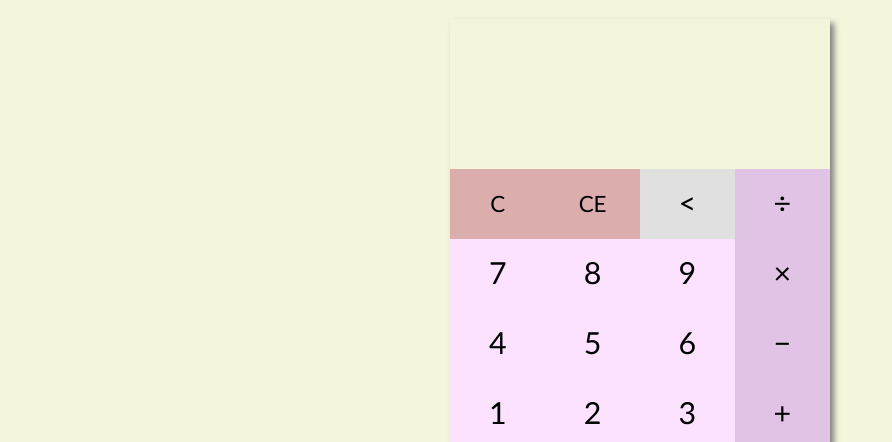
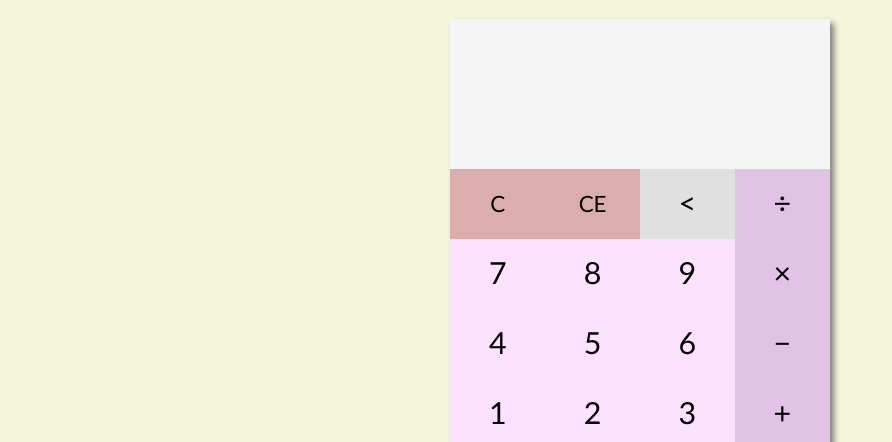
Before and after one commit to bendee48/calculator, a plain HTML site: page index.html in a window 1280 px wide. Shown: the part 63-505 px from the top of the page, without its empty margins (0-892 px from the left). Drawn offline with Linux system fonts and the light colour scheme.

Commit message:
Screen color change

```diff
--- a/style.css
+++ b/style.css
@@ -24,6 +24,7 @@ div.calculator {
 div.screen-container {
   height: 150px;
   position: relative;
+  background-color: #f5f5f5;
 }
 
 p.primary-display {
@@ -52,10 +53,6 @@ div.btns-container {
   grid-template-rows: 20% 20% 20% 20% 20%;
   margin: 0;
 }
-
-/* div {
-  border: 1px solid black;
-} */
 
 div.btn {
   text-align: center;
```
